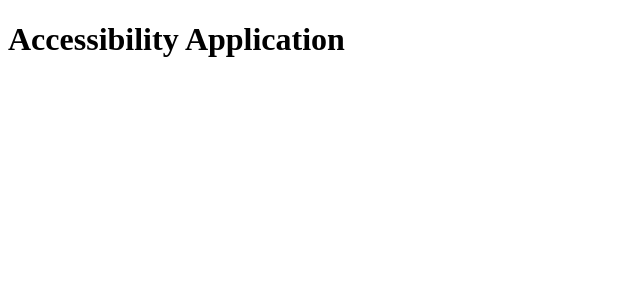
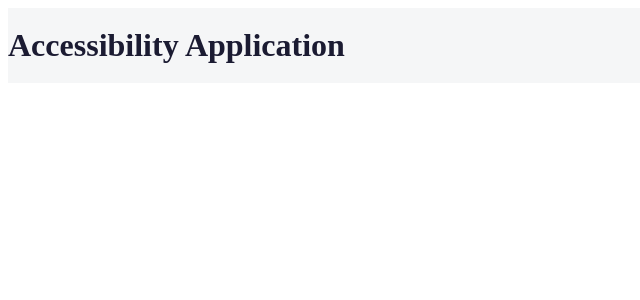
Before and after one commit to klinejessica/accessibility-app, an Angular app: page / in a window 1280 px wide. Shown: the top 300 px of the page, without its empty margins (0-640 px from the left). Built offline with nearby package versions, Linux system fonts and the light colour scheme.

Commit message:
Added header

```diff
--- a/src/app/app.css
+++ b/src/app/app.css
@@ -0,0 +1,9 @@
+header {
+    height: 75px;
+    width: 100%;
+    background-color: #f5f6f7;
+    color: #1b1b32;
+    display: flex;
+    justify-content: space-between;
+    align-items: center;
+}
--- a/src/app/app.html
+++ b/src/app/app.html
@@ -1,4 +1,5 @@
 <!DOCTYPE html>
+<header>
 <h1>Accessibility Application</h1>
-
+</header>
 <router-outlet />
```
